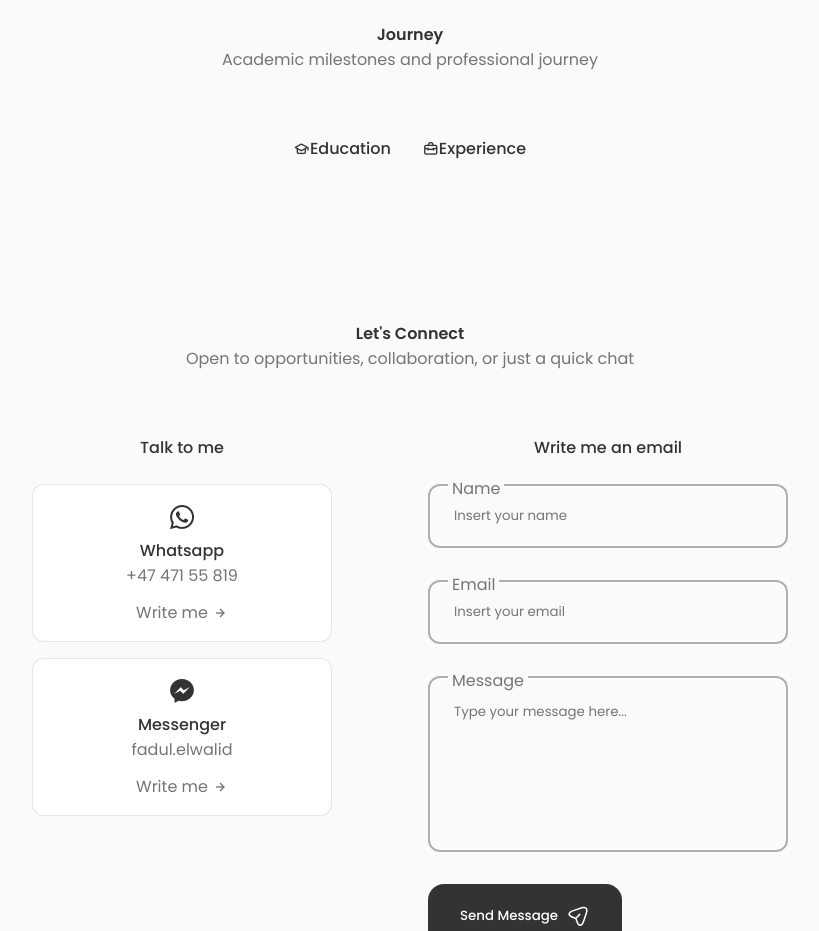
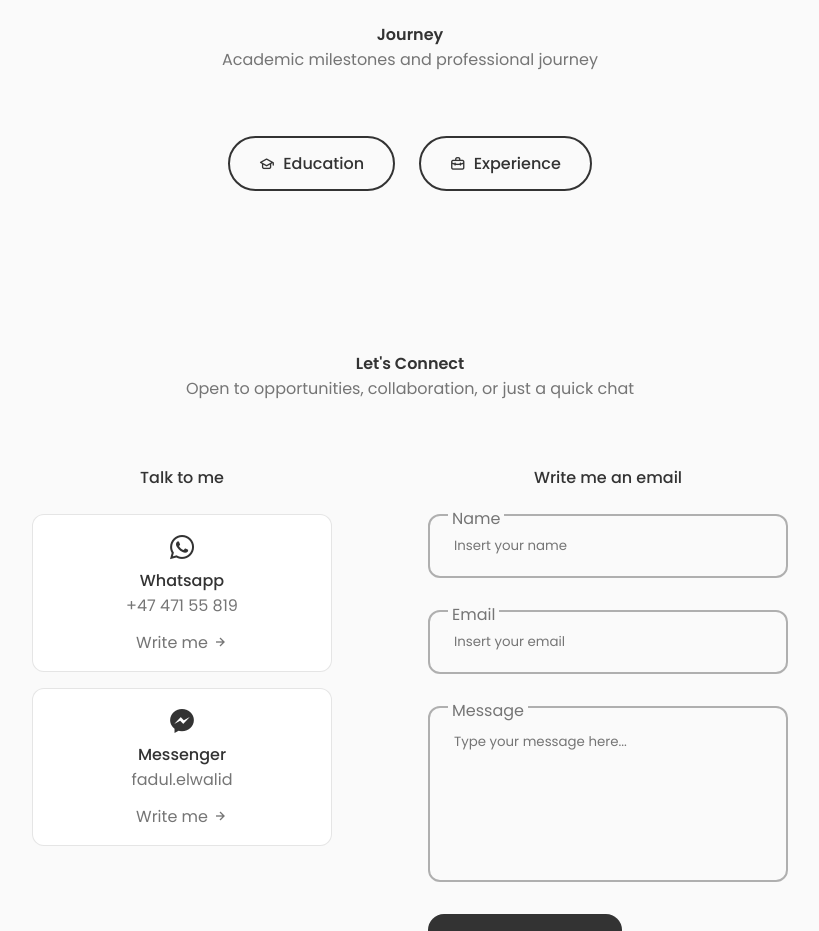
Before and after one commit to fadulelwalid/fadulelwalid.github.io, a React (Create React App) app: page / in a window 1280 px wide. Shown: the part 2540-3471 px from the top of the page, without its empty margins (230-1049 px from the left). Built offline with nearby package versions, Linux system fonts and the light colour scheme.

Commit message:
Improved Journey section tabs with outline and solid active buttons

```diff
--- a/src/components/qualification/Qualification.jsx
+++ b/src/components/qualification/Qualification.jsx
@@ -15,6 +15,8 @@ const Qualification = () => {
 
             <div className="qualification__container container">
                 <div className="qualification__tabs">
+                    {/* Education Button*/}
+                    {/*
                     <div
                         className={
                             toggleState === 1
@@ -25,7 +27,19 @@ const Qualification = () => {
                     >
                         <i className="ui uil-graduation-cap qualifications__icon"></i>Education
                     </div>
+                    */}
+                    <button
+                        className={`qualification__button button--flex ${
+                            toggleState === 1 ? "qualification__active" : ""
+                        }`}
+                        onClick={() => toggleTab(1)}
+                    >
+                        <i className="ui uil-graduation-cap qualifications__icon"></i>
+                        Education
+                    </button>
 
+                    {/* Experience Button */}
+                    {/*
                     <div
                         className={
                             toggleState === 2
@@ -36,9 +50,20 @@ const Qualification = () => {
                     >
                         <i className="ui uil-briefcase-alt qualifications__icon"></i>Experience
                     </div>
+                    */}
+                    <button
+                        className={`qualification__button button--flex ${
+                            toggleState === 2 ? "qualification__active" : ""
+                        }`}
+                        onClick={() => toggleTab(2)}
+                    >
+                        <i className="ui uil-briefcase-alt qualifications__icon"></i>
+                        Experience
+                    </button>
                 </div>
 
                 <div className="qualification__sections">
+                    {/* Education Content */}
                     <div className={toggleState === 1 ? "qualification__content qualification__content-active" : "qualification__content"}>
                         <div className="qualification__data">
                             <div>
@@ -71,42 +96,12 @@ const Qualification = () => {
                                 </div>
                             </div>
                         </div>
-                        {/*
-                        <div className="qualification__data">
-                            <div>
-                                <h3 className="qualification__title">Web Development</h3>
-                                <span className="qualification__subtitle">Spain - Institute</span>
-                                <div className="qualification__calender">
-                                    <i className="uil uil-calendar-alt"></i> 2018 - 2020
-                                </div>
-                            </div>
 
-                            <div>
-                                <span className="qualification__rounder"></span>
-                                <span className="qualification__line"></span>
-                            </div>
-                        </div>
-
-                        <div className="qualification__data">
-                            <div></div>
-
-                            <div>
-                                <span className="qualification__rounder"></span>
-                                <span className="qualification__line"></span>
-                            </div>
-
-                            <div>
-                                <h3 className="qualification__title">UX Expert</h3>
-                                <span className="qualification__subtitle">Spain - Institute</span>
-                                <div className="qualification__calender">
-                                    <i className="uil uil-calendar-alt"></i> 2017 - 2018
-                                </div>
-                            </div>
-                        </div>
-                        */}
                     </div>
 
+                    {/* Experience Content */}
                     <div className={toggleState === 2 ? "qualification__content qualification__content-active" : "qualification__content"}>
+
                         <div className="qualification__data">
                             <div>
                                 <h3 className="qualification__title">Coding Instructor</h3>
@@ -121,39 +116,7 @@ const Qualification = () => {
                                 <span className="qualification__line"></span>
                             </div>
                         </div>
-                        {/*
-                        <div className="qualification__data">
-                            <div></div>
 
-                            <div>
-                                <span className="qualification__rounder"></span>
-                                <span className="qualification__line"></span>
-                            </div>
-
-                            <div>
-                                <h3 className="qualification__title">UX Designer</h3>
-                                <span className="qualification__subtitle">Apple Inc - Spain</span>
-                                <div className="qualification__calender">
-                                    <i className="uil uil-calendar-alt"></i> 2020 - 2021
-                                </div>
-                            </div>
-                        </div>
-
-                        <div className="qualification__data">
-                            <div>
-                                <h3 className="qualification__title">Web Designer</h3>
-                                <span className="qualification__subtitle">Figma - Spain</span>
-                                <div className="qualification__calender">
-                                    <i className="uil uil-calendar-alt"></i> 2018 - 2020
-                                </div>
-                            </div>
-
-                            <div>
-                                <span className="qualification__rounder"></span>
-                                <span className="qualification__line"></span>
-                            </div>
-                        </div>
-                        */}
                     </div>
                 </div>
             </div>
--- a/src/components/qualification/qualification.css
+++ b/src/components/qualification/qualification.css
@@ -6,8 +6,9 @@
     display: flex;
     justify-content: center;
     margin-bottom: var(--mb-2);
+    gap: 1.5rem;
 }
-
+/*
 .qualification__button {
     font-size: var(--h3-font-size);
     font-weight: var(--font-medium);
@@ -15,14 +16,44 @@
     margin: 0 var(--mb-1);
     cursor: pointer;
 }
+*/
 
+.qualification__button {
+    font-size: var(--h3-font-size);
+    font-weight: var(--font-medium);
+    padding: 0.8rem 1.8rem;
+    border: 2px solid var(--title-color);
+    background: transparent;
+    color: var(--title-color);
+    border-radius: 50px;
+    cursor: pointer;
+    transition: all 0.3s ease;
+    display: flex;
+    align-items: center;
+    gap: 0.5rem;
+}
+/*
 .qualification__button:hover {
     color: var(--title-color);
+}
+*/
+/* Hover effect - only when NOT active */
+.qualification__button:hover:not(.qualification__active) {
+    background: rgba(var(--title-color), 0.1);
+    transform: scale(1.05);
+}
+
+/* Active button - becomes solid */
+.qualification__button.qualification__active {
+    background: var(--title-color);
+    color: var(--body-color);
+    border-color: var(--title-color);
+    box-shadow: 0 4px 12px rgba(0, 0, 0, 0.1);
 }
 
 .qualification__icon {
     font-size: 1.8rem;
-    margin-right: var(--mb-0-25);
+    /*margin-right: var(--mb-0-25);*/
 }
 
 .qualification__active {
```
